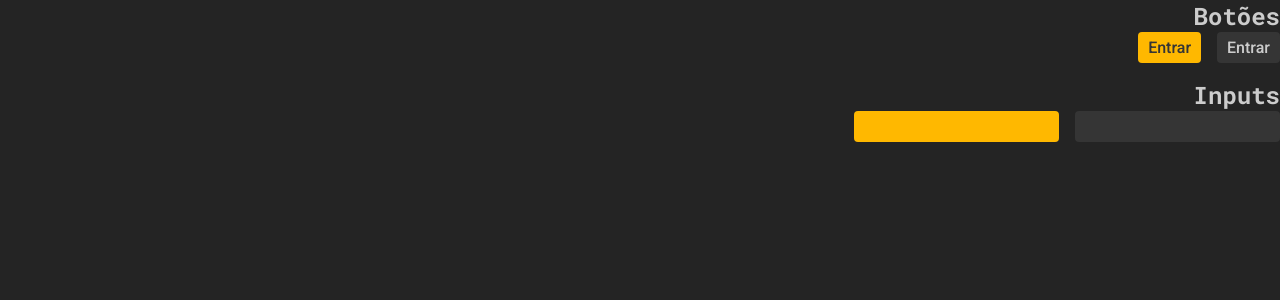
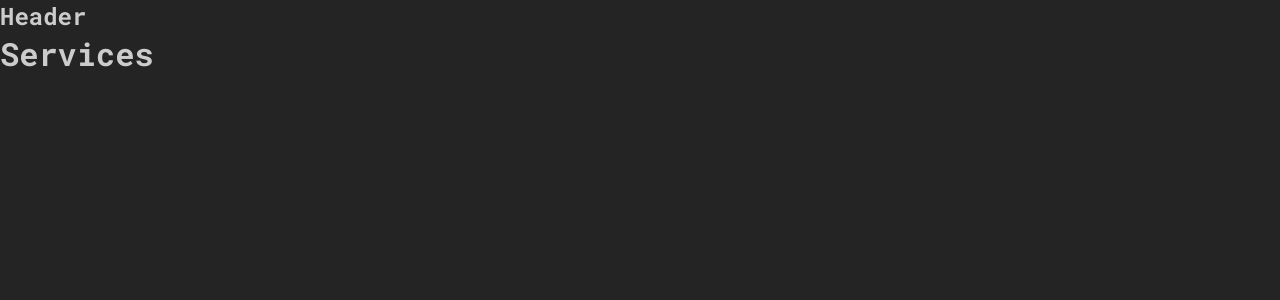
Before and after one commit to LopesGabriel/pet-care, a React (Vite) app: page / in a window 1280 px wide. Shown: the top 300 px of the page. Built offline with nearby package versions, Linux system fonts and the light colour scheme.

Commit message:
feat: added router and default layout

```diff
--- a/package.json
+++ b/package.json
@@ -12,13 +12,16 @@
   "dependencies": {
     "react": "^18.2.0",
     "react-dom": "^18.2.0",
-    "styled-components": "^5.3.8"
+    "react-router-dom": "^6.8.2",
+    "styled-components": "^5.3.8",
+    "uuid": "^9.0.0"
   },
   "devDependencies": {
     "@rocketseat/eslint-config": "^1.2.0",
     "@types/react": "^18.0.27",
     "@types/react-dom": "^18.0.10",
     "@types/styled-components": "^5.1.26",
+    "@types/uuid": "^9.0.1",
     "@vitejs/plugin-react": "^3.1.0",
     "eslint": "^8.35.0",
     "typescript": "^4.9.3",
--- a/src/App.tsx
+++ b/src/App.tsx
@@ -1,32 +1,16 @@
+import { BrowserRouter } from 'react-router-dom'
+
+import { Router } from './Router'
 import { ThemeProvider } from 'styled-components'
-import { Button } from './components/Button'
-import { TextInput } from './components/TextInput'
 import { GlobalStyle } from './styles/global'
 import { defaultTheme } from './styles/themes/default'
 
 function App() {
   return (
     <ThemeProvider theme={defaultTheme}>
-      <h2 style={{ textAlign: 'end', color: defaultTheme.white }}>Botões</h2>
-      <div style={{ display: 'flex', justifyContent: 'flex-end', gap: '1rem' }}>
-        <Button text="Entrar" />
-        <Button text="Entrar" variant="secondary" />
-      </div>
-
-      <h2
-        style={{
-          textAlign: 'end',
-          color: defaultTheme.white,
-          marginTop: '1rem',
-        }}
-      >
-        Inputs
-      </h2>
-      <div style={{ display: 'flex', justifyContent: 'flex-end', gap: '1rem' }}>
-        <TextInput variant="primary" />
-        <TextInput variant="secondary" />
-      </div>
-
+      <BrowserRouter>
+        <Router />
+      </BrowserRouter>
       <GlobalStyle />
     </ThemeProvider>
   )
--- /dev/null
+++ b/src/Router.tsx
@@ -0,0 +1,16 @@
+import { Routes, Route } from 'react-router-dom'
+import { DefaultLayout } from './layouts/DefaultLayout'
+import { Auth } from './pages/Auth'
+import { Services } from './pages/Services'
+
+export function Router() {
+  return (
+    <Routes>
+      <Route path="/" element={<DefaultLayout />}>
+        <Route path="/" element={<Services />} />
+      </Route>
+
+      <Route path="/auth" element={<Auth />} />
+    </Routes>
+  )
+}
--- a/src/components/TextInput/styles.ts
+++ /dev/null
@@ -1,17 +0,0 @@
-import styled from 'styled-components'
-
-export type TextInputVariant = 'primary' | 'secondary'
-
-interface TextInputContainerProps {
-  variant: TextInputVariant
-}
-
-export const TextInputContainer = styled.input<TextInputContainerProps>`
-  background-color: ${(props) =>
-    props.variant === 'primary'
-      ? props.theme.yellow
-      : props.theme['black-400']};
-
-  color: ${(props) =>
-    props.variant === 'primary' ? props.theme['black-400'] : props.theme.white};
-`
--- /dev/null
+++ b/src/layouts/DefaultLayout.tsx
@@ -0,0 +1,10 @@
+import { Outlet } from 'react-router-dom'
+
+export function DefaultLayout() {
+  return (
+    <div>
+      <h2>Header</h2>
+      <Outlet />
+    </div>
+  )
+}
--- /dev/null
+++ b/src/pages/Auth.tsx
@@ -0,0 +1,3 @@
+export function Auth() {
+  return <h1>Auth</h1>
+}
--- /dev/null
+++ b/src/pages/Services.tsx
@@ -0,0 +1,3 @@
+export function Services() {
+  return <h1>Services</h1>
+}
--- a/src/styles/global.ts
+++ b/src/styles/global.ts
@@ -20,12 +20,14 @@ export const GlobalStyle = createGlobalStyle`
   font-family: 'Roboto', sans-serif;
   font-weight: 400;
   font-size: 1rem;
+  color: ${(props) => props.theme.white};
  }
 
  h1, h2, h3, h4 {
   font-family: 'Roboto Mono', monospace;
   font-weight: 700;
   font-size: 1.25;
+  color: ${(props) => props.theme.white};
  }
 
  input {
```
Also changed, not shown: src/components/Checkbox/index.tsx (added, +17 -0 lines), src/components/Checkbox/styles.module.css (added, +15 -0 lines), src/components/Input/styles.ts (added, +42 -0 lines), src/components/Input/index.tsx (renamed from src/components/TextInput/index.tsx), 1 other file (tests, documents, lock files or other folders).
